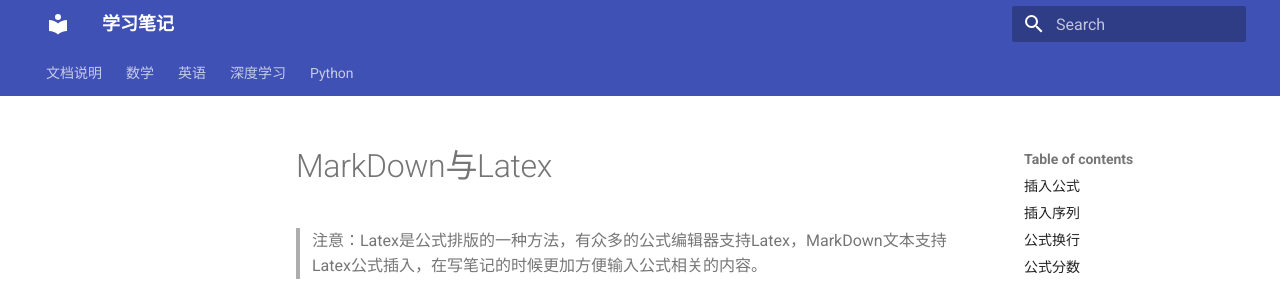
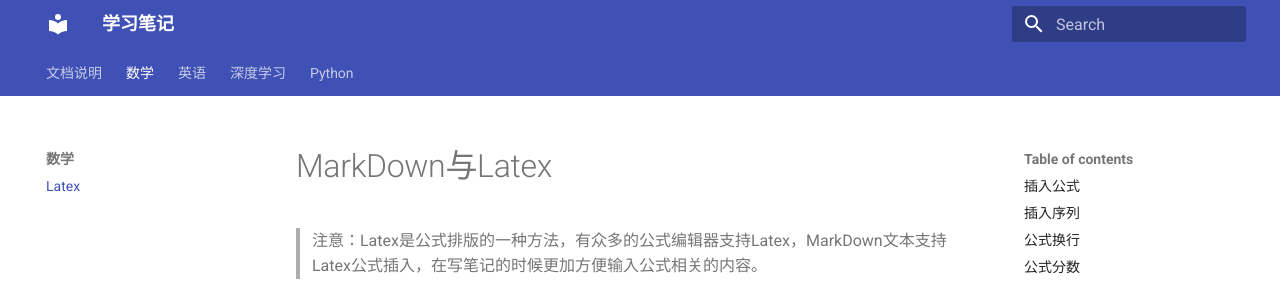
Before and after one commit to yangouyu/notes, an MkDocs documentation site: the page built from docs/数学/公式_Markdown写法.md, in a window 1280 px wide. Shown: the top 281 px of the page. Built offline with MkDocs 1.6.1 and Material for MkDocs 9.7.7, drawn with Linux system fonts in a browser that asks for light colours.

Commit message:
fix(mkdocs):修复目录缺失

```diff
--- a/mkdocs.yml
+++ b/mkdocs.yml
@@ -5,7 +5,7 @@ nav:
     - 文档来源: 笔记使用/index.md
     - 使用说明: 笔记使用/笔记使用.md
   - 数学:
-      - Latex: 数学/公式Markdown写法.md
+      - Latex: 数学/公式_Markdown写法.md
   - 英语:
       - 名词: 英语/名词.md
       - 代词: 英语/代词.md
```
